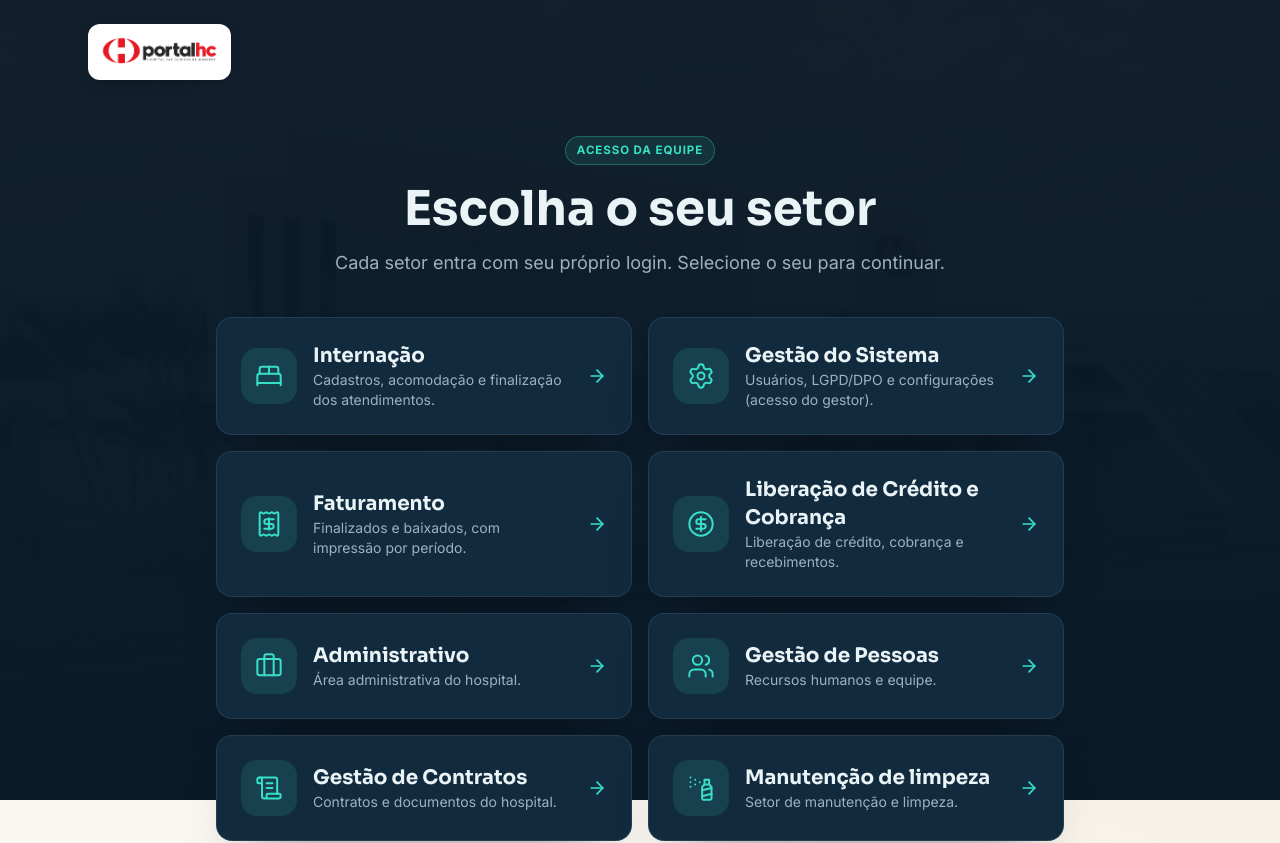
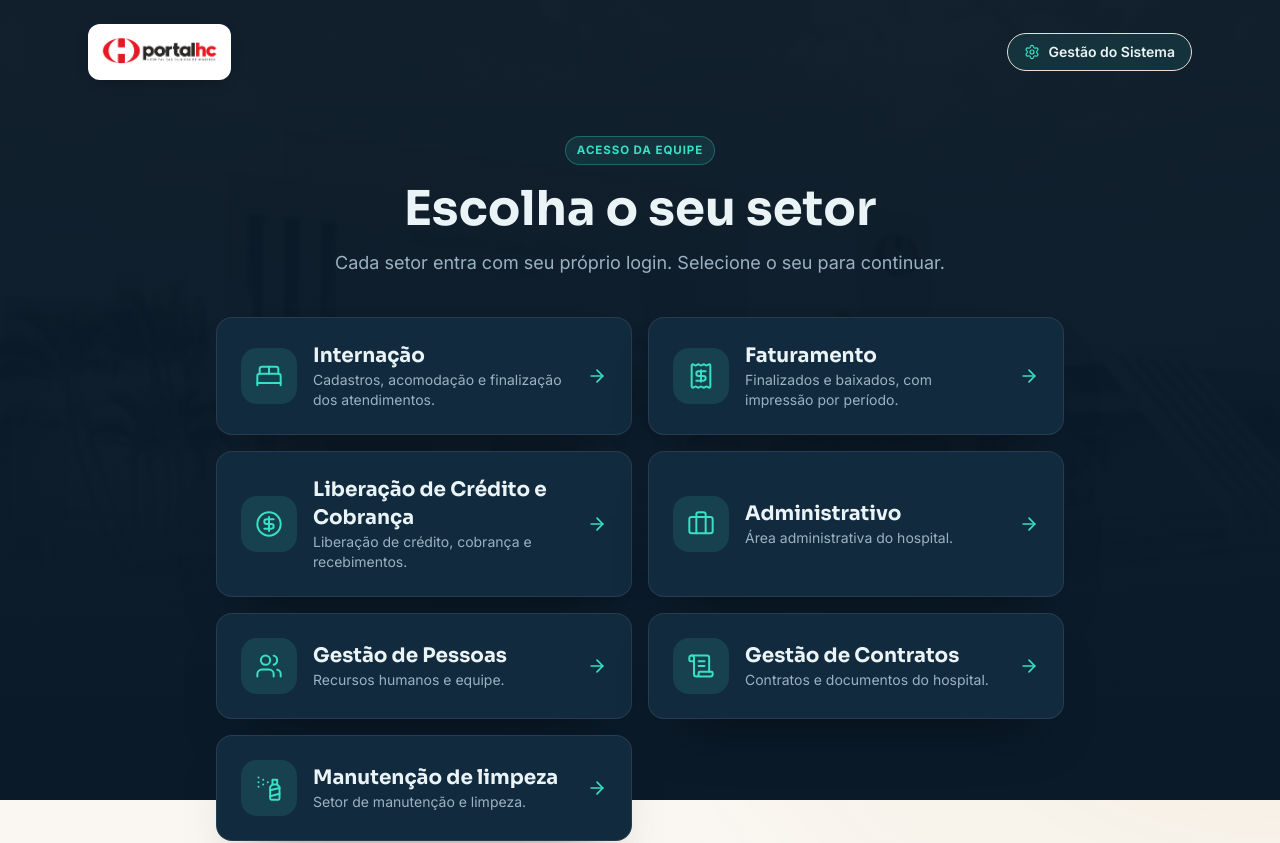
Before and after one commit to HCdeMineiros/PortalHC, a Next.js app: page /equipe in a window 1280 px wide. Shown: the top 843 px of the page. Built offline with nearby package versions, Linux system fonts and the light colour scheme.

Commit message:
Move "Gestao do Sistema" para o topo, alinhada com a logo
- Remove o card da lista "Escolha o seu setor"
- Vira um acesso discreto no canto superior direito, paralelo a logo

Co-Authored-By: Claude Opus 4.8 <noreply@anthropic.com>

```diff
--- a/app/equipe/page.tsx
+++ b/app/equipe/page.tsx
@@ -6,7 +6,6 @@ import { BedDouble, Receipt, CircleDollarSign, Briefcase, SprayCan, Settings, Us
 
 const SETORES = [
   { chave: "internacao", nome: "Internação", desc: "Cadastros, acomodação e finalização dos atendimentos.", icon: BedDouble, redir: "/colaborador" },
-  { chave: "gestao", nome: "Gestão do Sistema", desc: "Usuários, LGPD/DPO e configurações (acesso do gestor).", icon: Settings, redir: "/admin" },
   { chave: "faturamento", nome: "Faturamento", desc: "Finalizados e baixados, com impressão por período.", icon: Receipt, redir: "/faturamento" },
   { chave: "cobranca", nome: "Liberação de Crédito e Cobrança", desc: "Liberação de crédito, cobrança e recebimentos.", icon: CircleDollarSign, redir: "/cobranca" },
   { chave: "administrativo", nome: "Administrativo", desc: "Área administrativa do hospital.", icon: Briefcase, redir: "/administrativo" },
@@ -21,6 +20,14 @@ export default function AcessoEquipe() {
       <FundoEscuro />
       <header className="mx-auto flex w-full max-w-6xl items-center justify-between px-6 py-6">
         <Link href="/"><Logo height={64} variant="light" /></Link>
+        <Link
+          href={`/medico/login?setor=gestao&redir=${encodeURIComponent("/admin")}`}
+          className="inline-flex items-center gap-2 rounded-full border border-hc-cyan/30 bg-hc-cyan/10 px-4 py-2 text-sm font-semibold text-hc-navy-ink transition-colors hover:border-hc-cyan/60 hover:bg-hc-cyan/20"
+          title="Área restrita do gestor"
+        >
+          <Settings className="h-4 w-4 text-hc-cyan" strokeWidth={1.8} aria-hidden />
+          <span className="hidden sm:inline">Gestão do Sistema</span>
+        </Link>
       </header>
 
       <main className="mx-auto w-full max-w-4xl flex-1 px-6 py-8">
```
